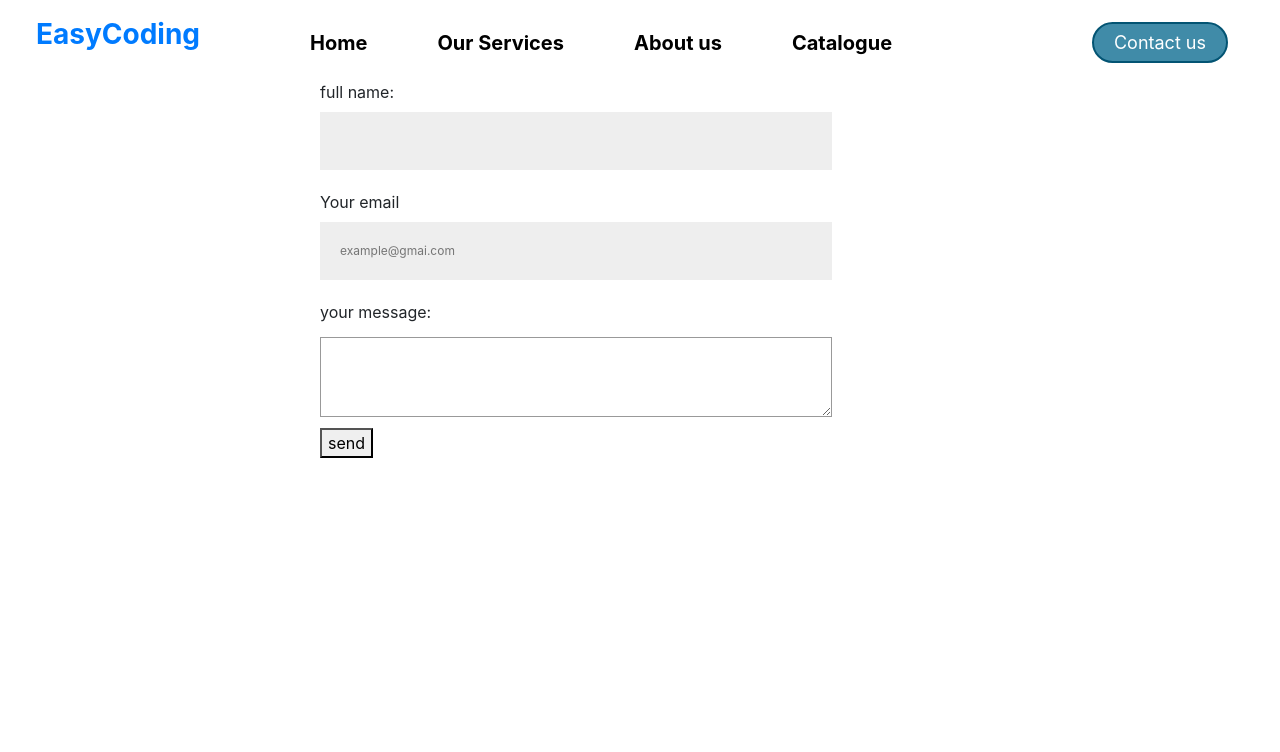
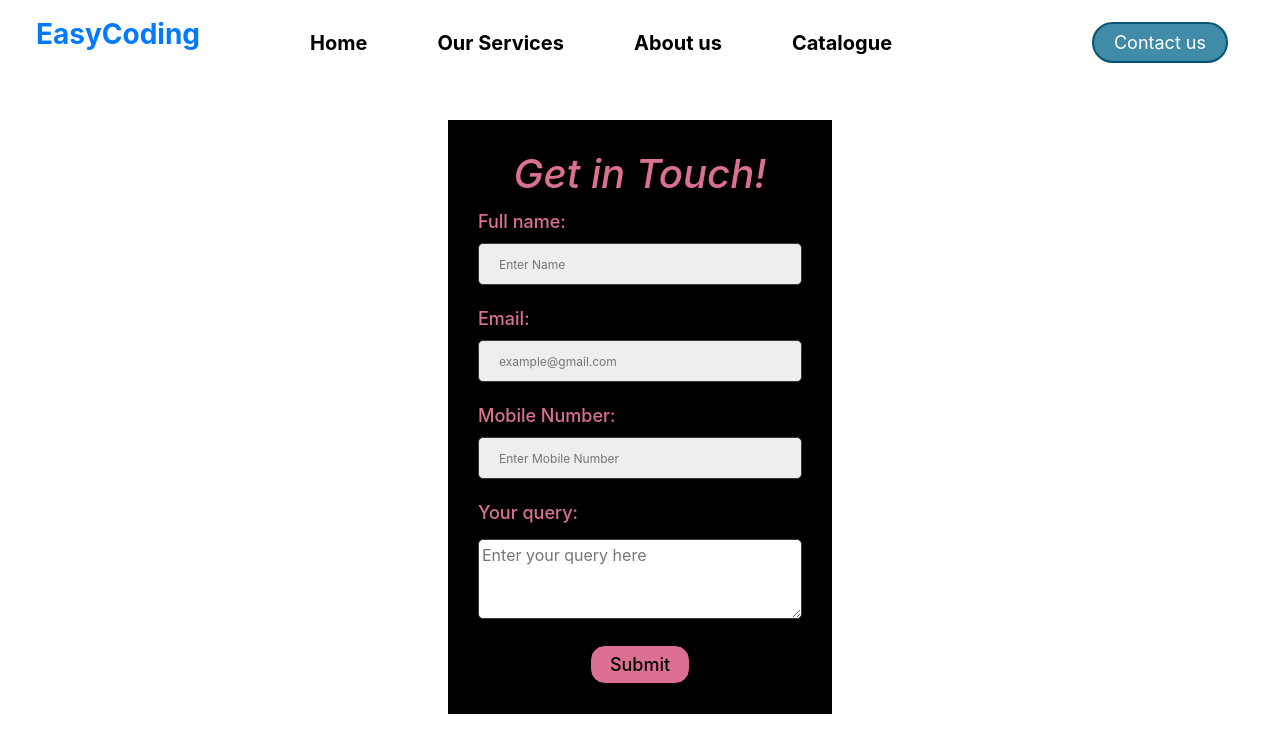
Before and after one commit to mahakagarwal248/easycodeserver, a React (Create React App) app in the folder client/: page /contactus in a window 1280 px wide. Shown: the top 752 px of the page. Built offline with nearby package versions, Linux system fonts and the light colour scheme.

Commit message:
contact form updation

```diff
--- a/client/src/components/ContactForm/ContactForm.js
+++ b/client/src/components/ContactForm/ContactForm.js
@@ -50,47 +50,67 @@ const ContactForm = () => {
         <>
           <Navbar />
           <div className={style.firstdiv}>
-            <form method="POST">
-              <label htmlFor="name">full name:</label>
+            <h1 className={style.h1}>Get in Touch!</h1>
+            <form method="POST" className={style.form}>
+              <label htmlFor="name" className={style.label}>Full name:</label>
               <br />
               <input
+
+                className={style.contactForm}
                 type="text"
+                placeholder="Enter Name"
                 value={FormData.name}
                 onChange={(event) => handleonchange(event, "name")}
                 id="name"
                 name="fname"
               />
               <br />
-              <label htmlFor="email">Your email</label>
+              <label htmlFor="email" className={style.label}>Email:</label>
               <br />
               <input
+                className={style.contactForm}
                 type="email"
                 onChange={(event) => handleonchange(event, "email")}
-                placeholder="example@gmai.com"
+                placeholder="example@gmail.com"
+                value={FormData.email}
+                id="email"
+                name="lname"
+              />
+              <br />
+              <label htmlFor="email" className={style.label}>Mobile Number:</label>
+              <br />
+              <input
+                className={style.contactForm}
+                type="phone"
+                onChange={(event) => handleonchange(event, "email")}
+                placeholder="Enter Mobile Number"
                 value={FormData.email}
                 id="email"
                 name="lname"
               />
               <br />
 
-              <label htmlFor="textarea">your message:</label>
+              <label htmlFor="textarea" className={style.label}>Your query:</label>
               <br />
               <textarea
                 className={style.mytextarea}
                 onChange={(event) => handleonchange(event, "msg")}
                 cols="2"
+                placeholder="Enter your query here"
                 id="textarea"
                 rows="3"
                 value={FormData.msg}
               ></textarea>
-            </form>
-            <button
+              <button
+            className={style.button}
               onClick={() => {
                 onsubmit();
               }}
             >
-              send
+              Submit
             </button>
+            </form>
+
           </div>
         </>
       )}
--- a/client/src/components/ContactForm/ContactForm.module.css
+++ b/client/src/components/ContactForm/ContactForm.module.css
@@ -1,12 +1,53 @@
 .firstdiv {
   height: 60%;
-  width: 50%;
-  margin: 25%;
-  margin-top: 10vh;
+  width: 30%;
+  margin: auto;
+  margin-top: 15vh;
+  background-color: black;
+  padding: 30px;
+}
+.form{
+  width: 100%;
+}
+.h1{
+  color: palevioletred;
+  font-style: italic;
+  text-align: center;
+  margin-bottom: 10px;
 }
 .mytextarea {
-  border: 1px solid #999999;
-  width: 80%;
+  border: 1px solid rgb(56, 56, 56);
+  width: 100%;
   margin: 5px 0;
   padding: 3px;
+  border-radius: 5px;
 }
+.contactForm {
+  border-radius: 5px;
+  height: 30px;
+  border: 1px solid rgb(56, 56, 56);
+  width: 100%;
+}
+.contactForm:hover{
+  cursor: text;
+}
+.mytextarea:hover{
+  cursor: text;
+}
+.label{
+  font-size: 18px;
+  font-weight: 500;
+  color: palevioletred;
+}
+.button{
+  font-size: 18px;
+  font-weight: 500;
+  border: 1px solid black;
+  border-radius: 15px;
+  padding: 5px 15px;
+  background-color: palevioletred;
+  margin: auto;
+  width: 100px;
+  margin-top: 15px;
+  display: block;
+}
```
Also changed, not shown: 1 other file (tests, documents, lock files or other folders).
